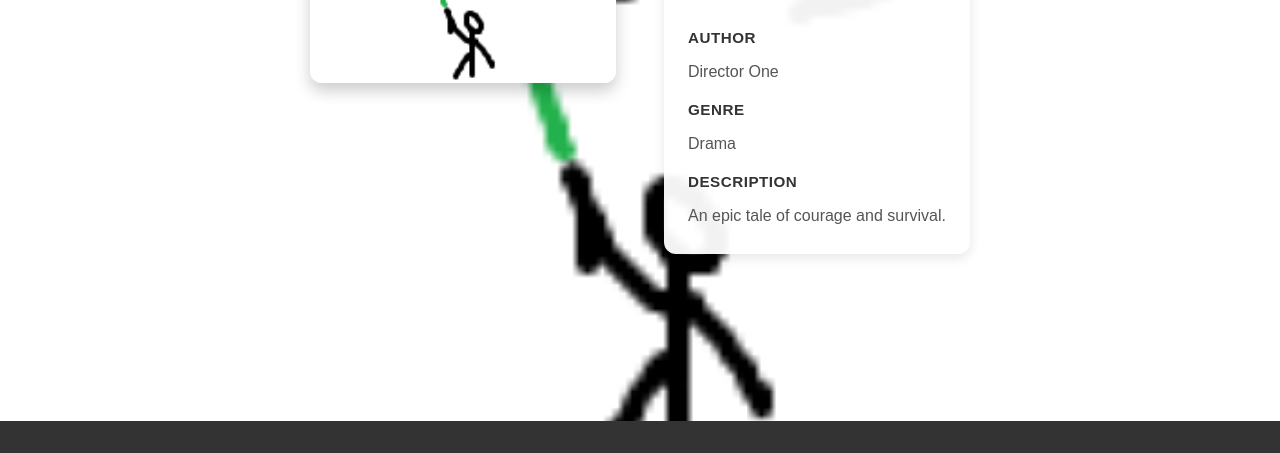
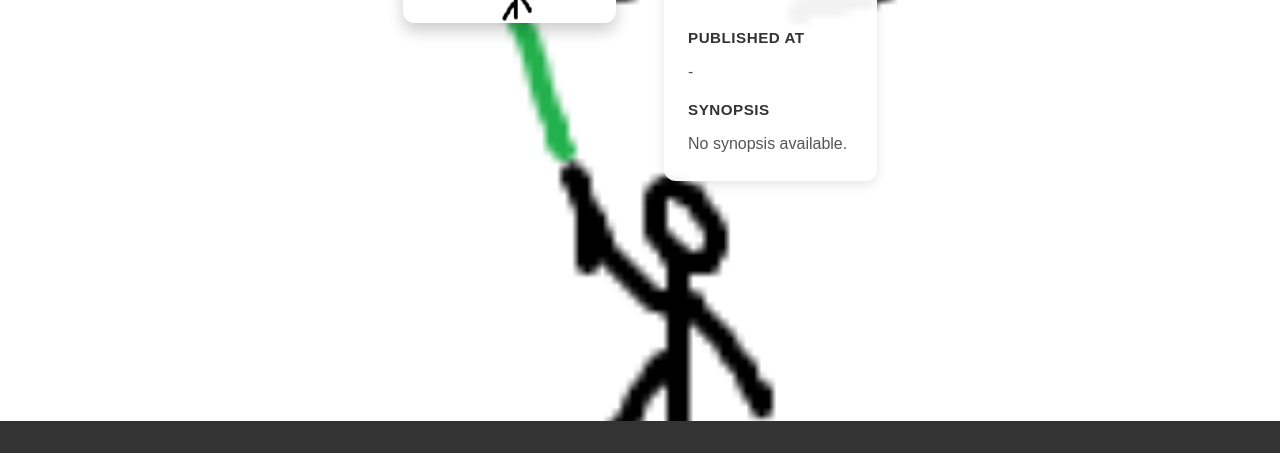
Before and after one commit to RAYWINN43/Projet_DOCKER, a website: page netnet/src/front/details.html in a window 1280 px wide. Shown: the part 347-800 px from the top of the page. Drawn offline with Linux system fonts and the light colour scheme.

Commit message:
Connexion du front-end à la BDD

```diff
--- a/netnet/src/front/details.html
+++ b/netnet/src/front/details.html
@@ -26,18 +26,18 @@
                 <p><span id="detailName">image1.png</span></p>
 
                 <div class="detail-field">
-                    <label>Author</label>
-                    <p id="authorInfo">Unknown</p>
+                    <label>Published At</label>
+                    <p id="publishedAtInfo">-</p>
                 </div>
 
                 <div class="detail-field">
-                    <label>Genre</label>
-                    <p id="genreInfo">-</p>
+                    <label>Synopsis</label>
+                    <p id="synopsisInfo">No synopsis available.</p>
                 </div>
 
-                <div class="detail-field">
-                    <label>Description</label>
-                    <p id="descriptionInfo">No description available.</p>
+                <!--<div class="detail-field">
+                    <label>Trailer</label>
+                    <p id="trailerInfo">-</p>-->
                 </div>
             </div>
         </div>
@@ -45,45 +45,38 @@
     <footer>
     </footer>
     <script>
-        // Get image parameter from URL
+        // Get film ID from URL
         const params = new URLSearchParams(window.location.search);
-        const movieIndex = params.get('movie') || '1';
-        const movieName = `Movie ${movieIndex}`;
+        const filmId = params.get('id');
 
-        // Update the page with details
-        document.getElementById('detailMovie').src = `image${movieIndex}.png`;
-        document.getElementById('detailMovie').alt = `${movieName}`;
-        document.getElementById('detailName').textContent = movieName;
+        async function loadFilmDetails() {
+            if (!filmId) {
+                console.error('No film ID provided');
+                return;
+            }
 
-        // Sample descriptions for each image
-        const descriptions = {
-            '1': 'An epic tale of courage and survival.',
-            '2': 'A thrilling action-packed adventure.',
-            '3': 'The legendary story of ancient warfare.',
-            '4': 'A superhero team comes together.',
-            '5': 'A sci-fi masterpiece beyond imagination.'
-        };
+            try {
+                const response = await fetch(`http://localhost:3000/api/films/${filmId}`);
+                if (!response.ok) {
+                    throw new Error('Film not found');
+                }
+                const film = await response.json();
 
-        const authors = {
-            '1': 'Director One',
-            '2': 'Director Two',
-            '3': 'Director Three',
-            '4': 'Director Four',
-            '5': 'Director Five'
-        };
+                // Update the page with film details
+                document.getElementById('detailMovie').src = film.thumbnailUrl;
+                document.getElementById('detailMovie').alt = film.title;
+                document.getElementById('detailTitle').textContent = film.title;
+                document.getElementById('detailName').textContent = film.title;
+                document.getElementById('synopsisInfo').textContent = film.synopsis || 'No synopsis available.';
+                document.getElementById('publishedAtInfo').textContent = new Date(film.publishedAt).toLocaleDateString() || '-';
+            } catch (error) {
+                console.error('Error loading film details:', error);
+                document.getElementById('detailTitle').textContent = 'Film not found';
+            }
+        }
 
-        const genres = {
-            '1': 'Drama',
-            '2': 'Action',
-            '3': 'War',
-            '4': 'Superhero',
-            '5': 'Science Fiction'
-        };
-
-        document.getElementById('detailTitle').textContent = `${descriptions[movieIndex] ? descriptions[movieIndex].split(' ')[0] : 'Movie'} ${movieIndex}`;
-        document.getElementById('descriptionInfo').textContent = descriptions[movieIndex] || 'No description available.';
-        document.getElementById('authorInfo').textContent = authors[movieIndex] || 'Unknown';
-        document.getElementById('genreInfo').textContent = genres[movieIndex] || '-';
+        // Load film details when page is ready
+        document.addEventListener('DOMContentLoaded', loadFilmDetails);
     </script>
 </body>
 </html>
--- a/package.json
+++ b/package.json
@@ -18,6 +18,7 @@
   },
   "homepage": "https://github.com/RAYWINN43/Projet_DOCKER#readme",
   "dependencies": {
+    "cors": "^2.8.5",
     "dotenv": "^17.2.3",
     "express": "^5.2.1",
     "mangodb": "^1.0.0",
```
Also changed, not shown: netnet/app.js (+13 -0 lines), netnet/src/front/home.html (+32 -12 lines), 1 other file.
